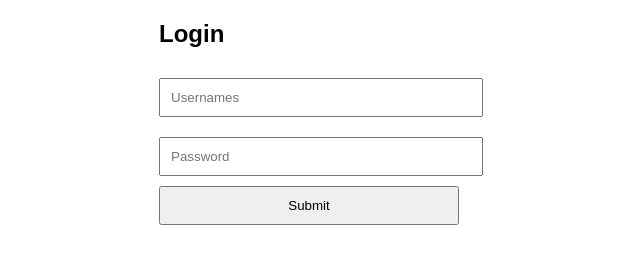
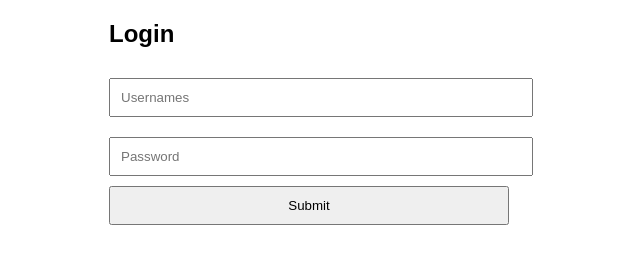
Before and after one commit to YkS1708/Project-test, a plain HTML site: page index.html in a window 1280 px wide. Shown: the whole page, without its empty margins (331-971 px from the left). Drawn offline with Linux system fonts and the light colour scheme.

Commit message:
first changes

```diff
--- a/index.html
+++ b/index.html
@@ -7,7 +7,7 @@
     <title>Login Page</title>
     <style>
         body { font-family: Arial, sans-serif; }
-        .login-container { max-width: 300px; margin: auto; }
+        .login-container { max-width: 400px; margin: auto; }
         input { margin: 10px 0; width: 100%; padding: 10px; }
         button { width: 100%; padding: 10px; }
     </style>
```
